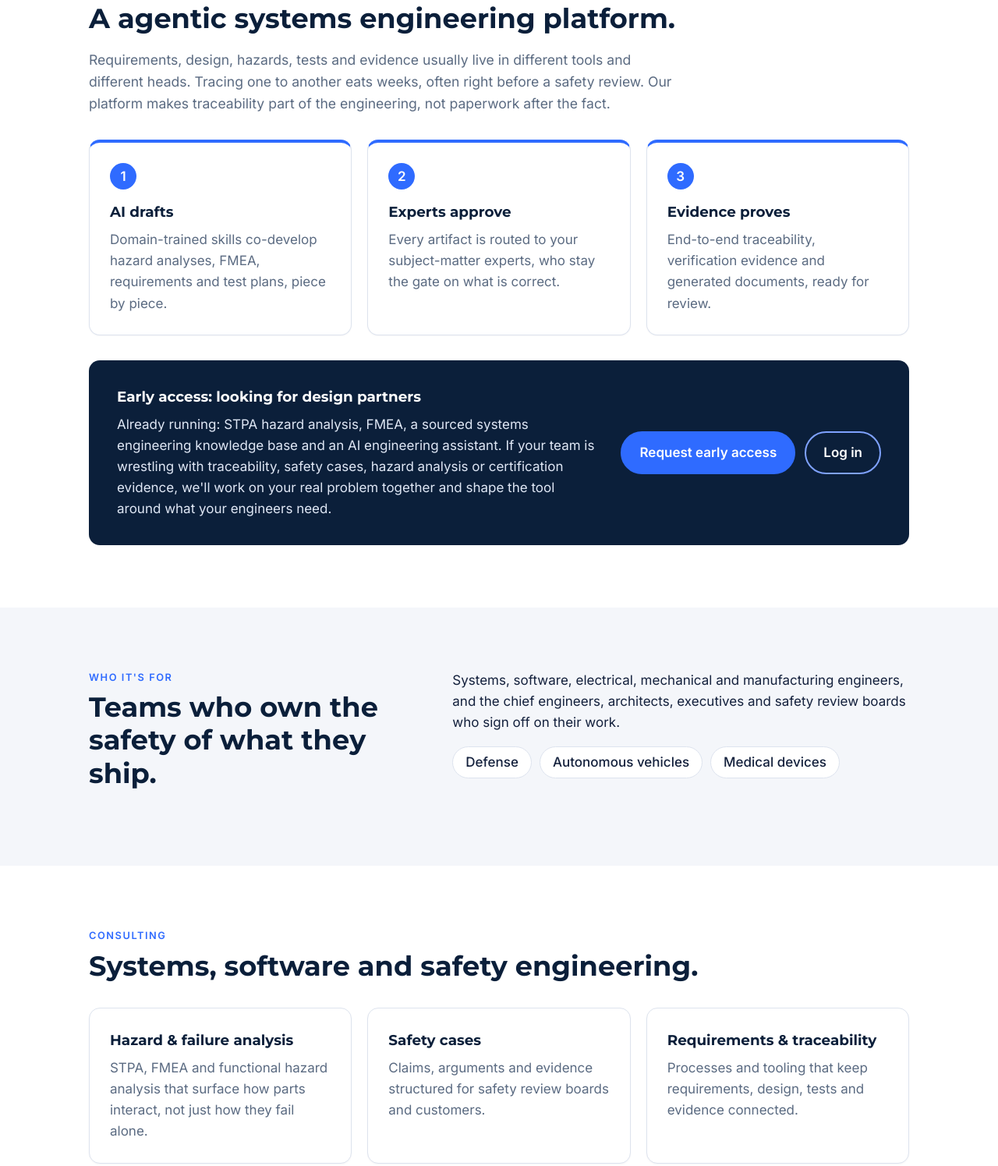
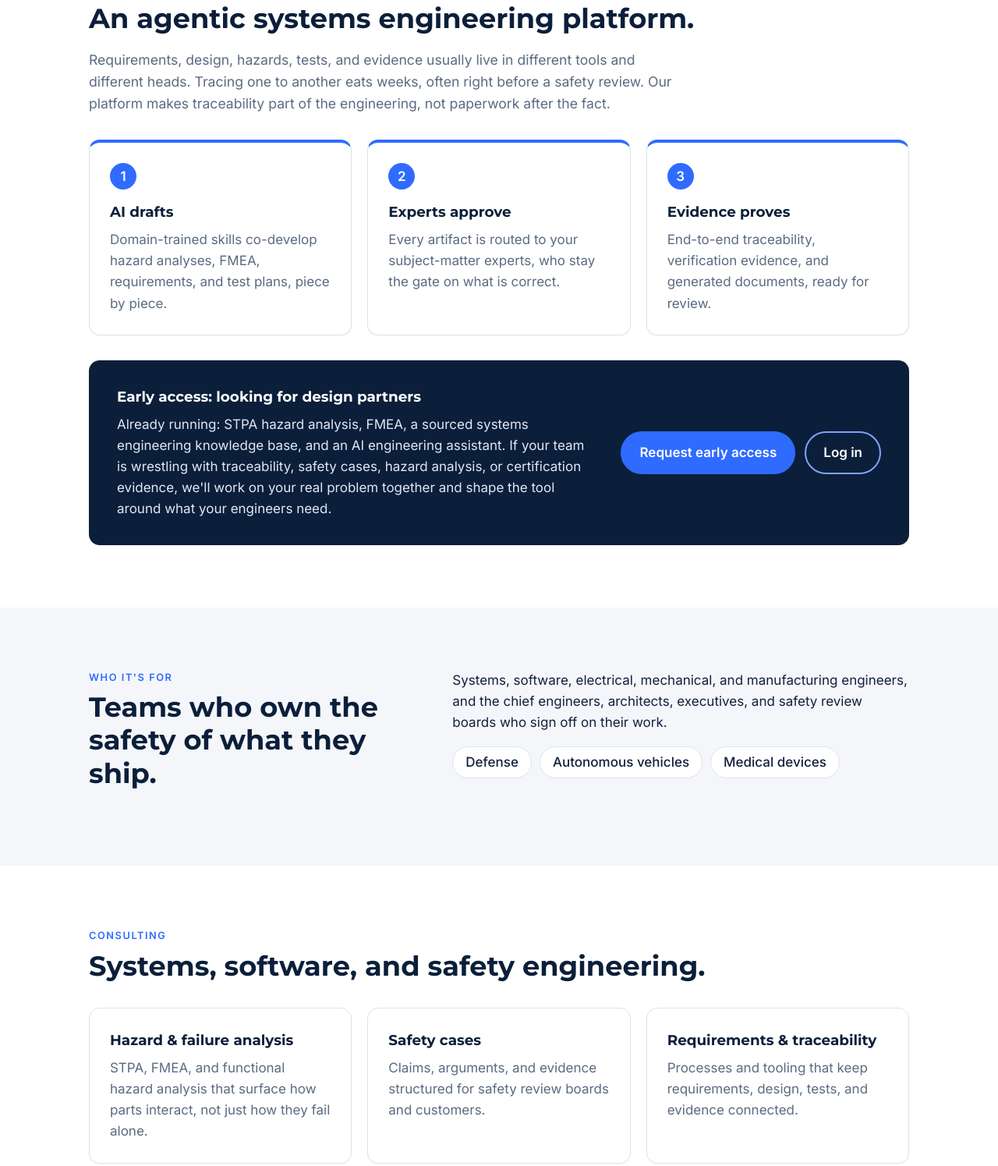
Before and after one commit to the-owenator/owenator-site, a plain HTML site: page index.html in a window 1280 px wide. Shown: the part 677-2172 px from the top of the page at 78% size. Drawn offline with Linux system fonts and the light colour scheme.

Commit message:
Copy: Oxford commas throughout; fix "An agentic"

```diff
--- a/index.html
+++ b/index.html
@@ -4,7 +4,7 @@
   <meta charset="utf-8">
   <meta name="viewport" content="width=device-width, initial-scale=1">
   <title>TheOwenator LLC · Systems engineering for safety-critical products</title>
-  <meta name="description" content="AI-accelerated systems engineering tooling, consulting and training for teams building safety-critical products in defense, autonomous vehicles and medical devices.">
+  <meta name="description" content="AI-accelerated systems engineering tooling, consulting, and training for teams building safety-critical products in defense, autonomous vehicles, and medical devices.">
   <link rel="preconnect" href="https://fonts.googleapis.com">
   <link rel="preconnect" href="https://fonts.gstatic.com" crossorigin>
   <link href="https://fonts.googleapis.com/css2?family=Inter:wght@400;500;600&family=Montserrat:wght@600;700;800&display=swap" rel="stylesheet">
@@ -45,13 +45,13 @@
     <section id="platform" class="section feature">
       <div class="wrap">
         <p class="eyebrow">The platform <span class="tag">Product name coming soon</span></p>
-        <h2>A agentic systems engineering platform.</h2>
-        <p class="section-lede">Requirements, design, hazards, tests and evidence usually live in different tools and different heads. Tracing one to another eats weeks, often right before a safety review. Our platform makes traceability part of the engineering, not paperwork after the fact.</p>
+        <h2>An agentic systems engineering platform.</h2>
+        <p class="section-lede">Requirements, design, hazards, tests, and evidence usually live in different tools and different heads. Tracing one to another eats weeks, often right before a safety review. Our platform makes traceability part of the engineering, not paperwork after the fact.</p>
         <div class="cards three">
           <article class="card">
             <span class="step">1</span>
             <h3>AI drafts</h3>
-            <p>Domain-trained skills co-develop hazard analyses, FMEA, requirements and test plans, piece by piece.</p>
+            <p>Domain-trained skills co-develop hazard analyses, FMEA, requirements, and test plans, piece by piece.</p>
           </article>
           <article class="card">
             <span class="step">2</span>
@@ -61,13 +61,13 @@
           <article class="card">
             <span class="step">3</span>
             <h3>Evidence proves</h3>
-            <p>End-to-end traceability, verification evidence and generated documents, ready for review.</p>
+            <p>End-to-end traceability, verification evidence, and generated documents, ready for review.</p>
           </article>
         </div>
         <div class="callout">
           <div>
             <h3>Early access: looking for design partners</h3>
-            <p>Already running: STPA hazard analysis, FMEA, a sourced systems engineering knowledge base and an AI engineering assistant. If your team is wrestling with traceability, safety cases, hazard analysis or certification evidence, we'll work on your real problem together and shape the tool around what your engineers need.</p>
+            <p>Already running: STPA hazard analysis, FMEA, a sourced systems engineering knowledge base, and an AI engineering assistant. If your team is wrestling with traceability, safety cases, hazard analysis, or certification evidence, we'll work on your real problem together and shape the tool around what your engineers need.</p>
           </div>
           <div class="callout-actions">
             <a class="btn" href="mailto:owen@owenator.com?subject=Early%20access%20request">Request early access</a>
@@ -84,7 +84,7 @@
           <h2>Teams who own the safety of what they ship.</h2>
         </div>
         <div>
-          <p>Systems, software, electrical, mechanical and manufacturing engineers, and the chief engineers, architects, executives and safety review boards who sign off on their work.</p>
+          <p>Systems, software, electrical, mechanical, and manufacturing engineers, and the chief engineers, architects, executives, and safety review boards who sign off on their work.</p>
           <ul class="chips">
             <li>Defense</li>
             <li>Autonomous vehicles</li>
@@ -97,19 +97,19 @@
     <section id="consulting" class="section">
       <div class="wrap">
         <p class="eyebrow">Consulting</p>
-        <h2>Systems, software and safety engineering.</h2>
+        <h2>Systems, software, and safety engineering.</h2>
         <div class="cards three">
           <article class="card">
             <h3>Hazard &amp; failure analysis</h3>
-            <p>STPA, FMEA and functional hazard analysis that surface how parts interact, not just how they fail alone.</p>
+            <p>STPA, FMEA, and functional hazard analysis that surface how parts interact, not just how they fail alone.</p>
           </article>
           <article class="card">
             <h3>Safety cases</h3>
-            <p>Claims, arguments and evidence structured for safety review boards and customers.</p>
+            <p>Claims, arguments, and evidence structured for safety review boards and customers.</p>
           </article>
           <article class="card">
             <h3>Requirements &amp; traceability</h3>
-            <p>Processes and tooling that keep requirements, design, tests and evidence connected.</p>
+            <p>Processes and tooling that keep requirements, design, tests, and evidence connected.</p>
           </article>
         </div>
         <p class="standards">Standards: MIL-STD-882E · ISO 26262 · IEC 62304 · UL 4600</p>
@@ -124,8 +124,8 @@
           <h2>Teaching the thinking behind the process.</h2>
         </div>
         <div>
-          <p><strong>Courses for teams:</strong> one- to three-day courses in systems engineering, safety engineering, software architecture and design.</p>
-          <p><strong>Mentoring:</strong> for students and early-career engineers learning software, systems and safety engineering.</p>
+          <p><strong>Courses for teams:</strong> one- to three-day courses in systems engineering, safety engineering, software architecture, and design.</p>
+          <p><strong>Mentoring:</strong> for students and early-career engineers learning software, systems, and safety engineering.</p>
         </div>
       </div>
     </section>
@@ -172,7 +172,7 @@
     <section id="contact" class="section contact">
       <div class="wrap">
         <h2>Let's work on your problem together.</h2>
-        <p class="section-lede">Design partnerships, consulting, training or mentoring.</p>
+        <p class="section-lede">Design partnerships, consulting, training, or mentoring.</p>
         <a class="btn" href="mailto:owen@owenator.com">owen@owenator.com</a>
         <p class="place">Greater Pittsburgh, Pennsylvania</p>
       </div>
```
